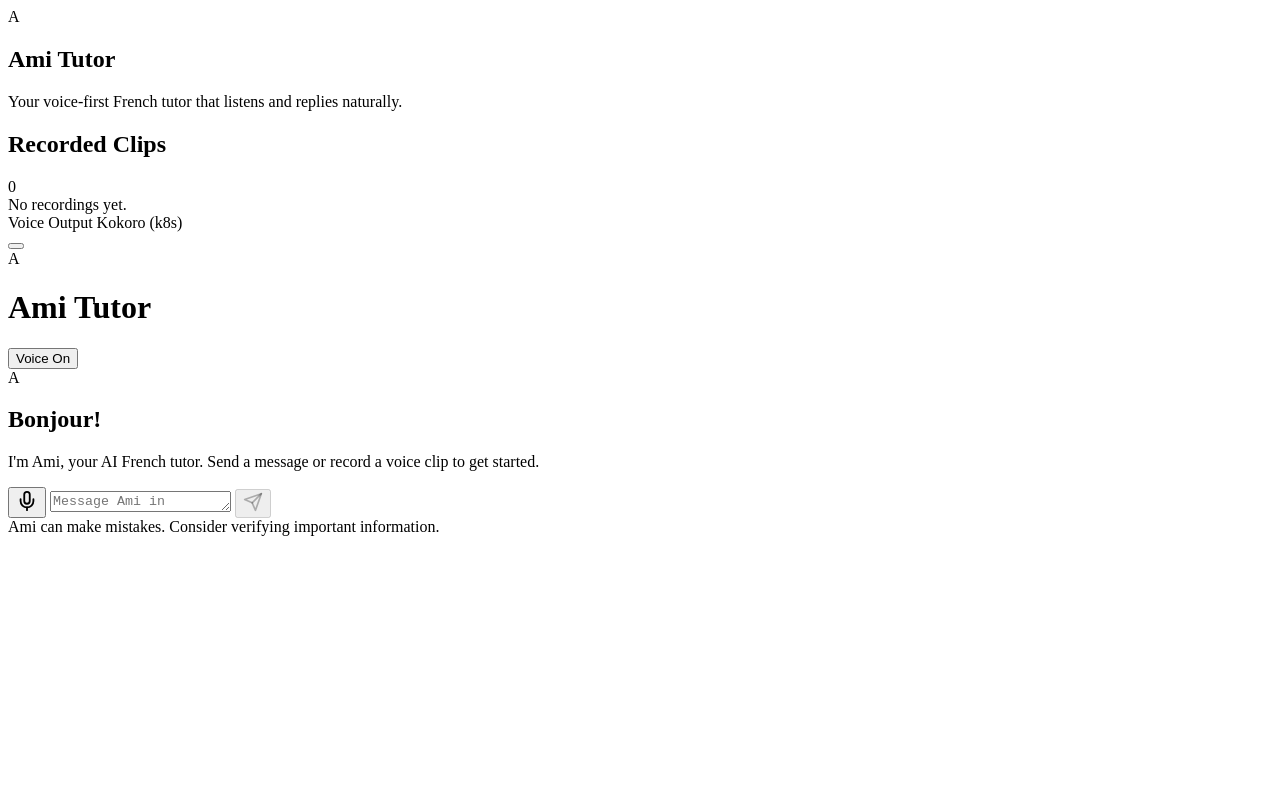
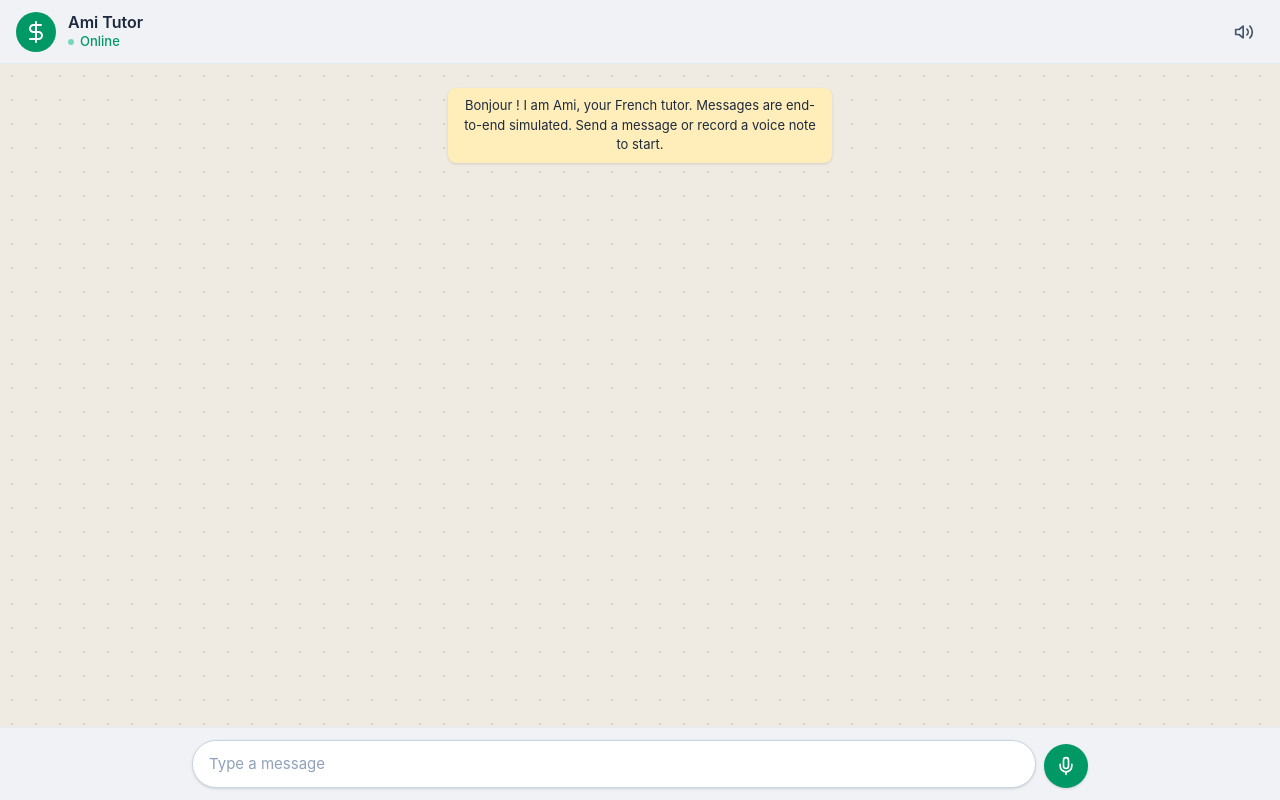
Before and after one commit to ether-paris/ami-frontend, a SvelteKit app: page / in a window 1280 px wide. Built offline with nearby package versions, Linux system fonts and the light colour scheme.

Commit message:
fix: Load global CSS and apply true WhatsApp-like design

```diff
--- /dev/null
+++ b/src/routes/+layout.svelte
@@ -0,0 +1,6 @@
+<script lang="ts">
+	import '../app.css';
+	let { children } = $props();
+</script>
+
+{@render children()}
--- a/src/routes/+page.svelte
+++ b/src/routes/+page.svelte
@@ -379,203 +379,178 @@
   />
 </svelte:head>
 
-<main class="flex h-screen w-full bg-slate-50 overflow-hidden font-sans text-slate-900">
-  <!-- Desktop Sidebar -->
-  <aside class="hidden md:flex w-80 flex-col bg-slate-950 text-slate-50 border-r border-slate-800 shadow-2xl z-20">
-    <div class="p-6 flex flex-col gap-2 border-b border-slate-800/80">
-      <div class="flex items-center gap-3">
-         <div class="w-10 h-10 rounded-xl bg-gradient-to-br from-indigo-500 to-purple-600 text-white flex items-center justify-center font-bold text-lg shadow-inner">A</div>
-         <h1 class="text-xl font-bold tracking-tight text-white">Ami Tutor</h1>
+<main class="flex flex-col h-screen w-full bg-[#efeae2] font-sans text-slate-900 overflow-hidden relative">
+  <!-- Top App Bar -->
+  <header class="h-16 bg-[#f0f2f5] px-4 flex items-center justify-between border-b border-slate-200/60 z-20 shrink-0">
+    <div class="flex items-center gap-3 cursor-default">
+      <div class="w-10 h-10 rounded-full bg-emerald-600 text-white flex items-center justify-center font-semibold text-lg overflow-hidden relative">
+        <!-- Abstract avatar for Ami -->
+        <svg width="24" height="24" viewBox="0 0 24 24" fill="none" stroke="currentColor" stroke-width="2" stroke-linecap="round" stroke-linejoin="round"><path d="M12 2v20M17 5H9.5a3.5 3.5 0 0 0 0 7h5a3.5 3.5 0 0 1 0 7H6"/></svg>
       </div>
-      <p class="text-slate-400 text-sm mt-3 leading-relaxed">Your voice-first French tutor that listens and replies naturally.</p>
-    </div>
-
-    <div class="flex-1 overflow-y-auto p-4 flex flex-col gap-6" bind:this={clipsEl}>
-      <!-- Voice Clips Section -->
-      <div>
-        <div class="flex items-center justify-between mb-3 px-2">
-          <h2 class="text-[11px] font-bold text-slate-500 uppercase tracking-widest">Recorded Clips</h2>
-          <span class="text-[10px] font-medium px-2 py-0.5 rounded-full bg-slate-800 text-slate-400">{voiceClips.length}</span>
-        </div>
-
-        <div class="flex flex-col gap-1">
-          {#if voiceClips.length === 0}
-            <div class="text-slate-500 text-sm px-2 py-4 italic text-center border border-dashed border-slate-800 rounded-xl mt-2">No recordings yet.</div>
-          {/if}
-          {#each voiceClips as clip}
-            <button
-              class="flex items-center gap-3 px-3 py-2.5 rounded-xl hover:bg-slate-800/50 transition-colors text-left group {activeClipId === clip.id ? 'bg-slate-800/80 ring-1 ring-slate-700' : ''}"
-              on:click={() => playClip(clip.id)}
-            >
-              <div class="w-8 h-8 rounded-full bg-slate-800 group-hover:bg-indigo-600 group-hover:text-white flex items-center justify-center flex-shrink-0 text-slate-400 transition-colors {activeClipId === clip.id ? 'bg-indigo-600 text-white' : ''}">
-                {#if activeClipId === clip.id}
-                  <!-- Pause icon -->
-                  <svg width="12" height="12" viewBox="0 0 24 24" fill="currentColor" stroke="currentColor" stroke-width="1" stroke-linecap="round" stroke-linejoin="round"><rect x="6" y="4" width="4" height="16"></rect><rect x="14" y="4" width="4" height="16"></rect></svg>
-                {:else}
-                  <!-- Play icon -->
-                  <svg width="12" height="12" viewBox="0 0 24 24" fill="currentColor" stroke="currentColor" stroke-width="1" stroke-linecap="round" stroke-linejoin="round"><polygon points="5 3 19 12 5 21 5 3"></polygon></svg>
-                {/if}
-              </div>
-              <div class="flex-1 min-w-0">
-                <div class="text-sm font-medium text-slate-200 truncate flex items-center gap-2">
-                  Clip {clip.id}
-                  <span class="text-[10px] text-slate-500 font-normal">{new Date(clip.createdAt).toLocaleTimeString([], { hour: '2-digit', minute: '2-digit' })}</span>
-                </div>
-                <div class="text-[13px] text-slate-400 truncate mt-0.5">
-                   {#if clip.status === 'transcribing'}
-                    <span class="text-indigo-400 animate-pulse">Transcribing...</span>
-                  {:else if clip.transcript}
-                    {clip.transcript}
-                  {:else}
-                    Tap to play
-                  {/if}
-                </div>
-              </div>
-            </button>
-          {/each}
-        </div>
+      <div class="flex flex-col">
+        <h1 class="text-[16px] font-semibold text-slate-800 leading-tight">Ami Tutor</h1>
+        <span class="text-[13px] text-emerald-600 font-medium flex items-center gap-1.5">
+          <span class="w-1.5 h-1.5 rounded-full bg-emerald-500 animate-pulse"></span>
+          {ttsReady ? 'Online' : 'Connecting...'}
+        </span>
       </div>
     </div>
 
-    <div class="p-4 border-t border-slate-800/80 bg-slate-900/30">
-      <div class="flex items-center justify-between p-3.5 rounded-xl bg-slate-900 border border-slate-800 shadow-inner">
-        <div class="flex flex-col gap-0.5">
-          <span class="text-sm font-medium text-slate-200">Voice Output</span>
-          <span class="text-[11px] text-slate-400 flex items-center gap-1.5">
-            <span class="w-1.5 h-1.5 rounded-full {ttsReady ? 'bg-emerald-500' : 'bg-amber-500'}"></span>
-            {ttsError ?? (ttsReady ? activeVoiceName : 'Preparing...')}
-          </span>
-        </div>
+    <!-- Right Controls -->
+    <div class="flex items-center gap-2">
+      <!-- Voice Toggle -->
       <button
-          class="w-11 h-6 rounded-full transition-colors relative shadow-inner focus:outline-none focus:ring-2 focus:ring-indigo-500 focus:ring-offset-2 focus:ring-offset-slate-900 {ttsEnabled ? 'bg-indigo-500' : 'bg-slate-700'}"
+        class="flex items-center justify-center w-10 h-10 rounded-full transition-colors {ttsEnabled ? 'text-slate-600 hover:bg-slate-200/70' : 'text-slate-400 bg-slate-200/50'}"
         on:click={() => { ttsEnabled = !ttsEnabled; if (!ttsEnabled) stopSpeech(); }}
-          aria-label="Toggle voice output"
+        title={ttsEnabled ? "Mute Voice" : "Enable Voice"}
       >
-          <span class="absolute top-1 left-1 bg-white w-4 h-4 rounded-full transition-transform shadow-sm {ttsEnabled ? 'translate-x-5' : 'translate-x-0'}"></span>
+        {#if ttsEnabled}
+          <svg width="20" height="20" viewBox="0 0 24 24" fill="none" stroke="currentColor" stroke-width="2" stroke-linecap="round" stroke-linejoin="round"><polygon points="11 5 6 9 2 9 2 15 6 15 11 19 11 5"></polygon><path d="M15.54 8.46a5 5 0 0 1 0 7.07"></path><path d="M19.07 4.93a10 10 0 0 1 0 14.14"></path></svg>
+        {:else}
+          <svg width="20" height="20" viewBox="0 0 24 24" fill="none" stroke="currentColor" stroke-width="2" stroke-linecap="round" stroke-linejoin="round"><polygon points="11 5 6 9 2 9 2 15 6 15 11 19 11 5"></polygon><line x1="23" y1="9" x2="17" y2="15"></line><line x1="17" y1="9" x2="23" y2="15"></line></svg>
+        {/if}
       </button>
     </div>
-    </div>
-  </aside>
+  </header>
 
   <!-- Main Chat Area -->
-  <main class="flex-1 flex flex-col bg-white relative shadow-[-10px_0_30px_-15px_rgba(0,0,0,0.1)] z-10">
-    <!-- Mobile Header -->
-    <header class="md:hidden flex items-center justify-between p-4 border-b border-slate-100 bg-white/80 backdrop-blur-md sticky top-0 z-10">
-      <div class="flex items-center gap-3">
-        <div class="w-9 h-9 rounded-lg bg-gradient-to-br from-indigo-500 to-purple-600 text-white flex items-center justify-center font-bold shadow-sm">A</div>
-        <h1 class="text-lg font-bold text-slate-900">Ami Tutor</h1>
+  <div class="flex-1 overflow-y-auto px-2 sm:px-4 md:px-10 py-6" bind:this={messagesEl} style="background-image: radial-gradient(#d5d0c8 1px, transparent 1px); background-size: 24px 24px;">
+    <div class="max-w-4xl mx-auto flex flex-col gap-3 pb-4">
+
+      <!-- Welcome Message -->
+      {#if messages.length === 0}
+        <div class="flex justify-center mb-6">
+          <div class="bg-[#ffeeba] text-slate-800 text-[13px] px-4 py-2 rounded-lg shadow-sm text-center max-w-sm">
+            Bonjour ! I am Ami, your French tutor. Messages are end-to-end simulated.
+            Send a message or record a voice note to start.
           </div>
-      <button
-         class="text-xs font-semibold px-3.5 py-1.5 rounded-full transition-colors {ttsEnabled ? 'bg-indigo-100 text-indigo-700' : 'bg-slate-100 text-slate-600'}"
-         on:click={() => { ttsEnabled = !ttsEnabled; if (!ttsEnabled) stopSpeech(); }}
-      >
-        {ttsEnabled ? 'Voice On' : 'Voice Off'}
-      </button>
-    </header>
-
-    <!-- Messages -->
-    <div class="flex-1 overflow-y-auto" bind:this={messagesEl}>
-      <div class="max-w-3xl mx-auto w-full p-4 sm:p-6 md:p-8 flex flex-col gap-8 pb-40">
-        {#if messages.length === 0}
-          <div class="flex flex-col items-center justify-center text-center mt-12 md:mt-24 space-y-5 animate-in fade-in slide-in-from-bottom-4 duration-700">
-            <div class="w-20 h-20 rounded-3xl bg-gradient-to-br from-indigo-500 to-purple-600 text-white flex items-center justify-center font-bold text-4xl shadow-xl shadow-indigo-500/20 ring-4 ring-indigo-50">A</div>
-            <h2 class="text-3xl font-bold text-slate-900 tracking-tight">Bonjour!</h2>
-            <p class="text-slate-500 max-w-sm text-[15px] leading-relaxed">I'm Ami, your AI French tutor. Send a message or record a voice clip to get started.</p>
         </div>
       {/if}
 
+      <!-- Messages Loop -->
       {#each messages as msg (msg.id)}
-          <div class="flex gap-4 group {msg.role === 'user' ? 'flex-row-reverse' : ''}">
-            <div class="w-8 h-8 rounded-full flex items-center justify-center flex-shrink-0 mt-auto mb-1 shadow-sm {msg.role === 'user' ? 'bg-slate-100 text-slate-500' : 'bg-gradient-to-br from-indigo-500 to-purple-600 text-white'}">
+        <div class="flex {msg.role === 'user' ? 'justify-end' : 'justify-start'} w-full">
+          <div class="flex flex-col gap-1 max-w-[85%] md:max-w-[70%]">
+
+            <!-- Message Bubble -->
+            <div class="relative px-3 py-2 sm:px-4 sm:py-2.5 text-[15px] shadow-[0_1px_1px_rgba(0,0,0,0.1)]
+              {msg.role === 'user'
+                ? 'bg-[#d9fdd3] text-slate-900 rounded-lg rounded-tr-none'
+                : 'bg-white text-slate-900 rounded-lg rounded-tl-none'
+              }"
+            >
+              <!-- Tail Triangles -->
               {#if msg.role === 'user'}
-                <svg width="14" height="14" viewBox="0 0 24 24" fill="none" stroke="currentColor" stroke-width="2" stroke-linecap="round" stroke-linejoin="round"><path d="M19 21v-2a4 4 0 0 0-4-4H9a4 4 0 0 0-4 4v2"></path><circle cx="12" cy="7" r="4"></circle></svg>
+                <svg class="absolute top-0 -right-2 text-[#d9fdd3]" width="8" height="13" viewBox="0 0 8 13" fill="currentColor">
+                  <path d="M0 0h8L0 13V0z"/>
+                </svg>
               {:else}
-                <span class="font-bold text-sm">A</span>
+                <svg class="absolute top-0 -left-2 text-white" width="8" height="13" viewBox="0 0 8 13" fill="currentColor">
+                  <path d="M8 0H0l8 13V0z"/>
+                </svg>
               {/if}
-            </div>
 
-            <div class="flex flex-col gap-2 max-w-[85%] md:max-w-[75%] {msg.role === 'user' ? 'items-end' : 'items-start'}">
-              <div class="px-5 py-3.5 text-[15px] shadow-sm {msg.role === 'user' ? 'bg-slate-900 text-white rounded-3xl rounded-br-sm' : 'bg-white border border-slate-200 text-slate-800 rounded-3xl rounded-bl-sm'}">
-                <p class="whitespace-pre-wrap leading-relaxed">{msg.text}</p>
-              </div>
+              <p class="whitespace-pre-wrap leading-snug">{msg.text}</p>
 
+              <!-- Voice Button for Assistant -->
               {#if msg.role === 'assistant' && msg.text.trim()}
-                <div class="flex items-center gap-2 ml-2 opacity-0 group-hover:opacity-100 transition-opacity">
+                <div class="mt-1 -mb-1 flex justify-end">
                   <button
-                    class="text-xs font-medium flex items-center gap-1.5 text-slate-400 hover:text-indigo-600 transition-colors disabled:opacity-50"
+                    class="text-[11px] font-medium flex items-center gap-1 transition-colors disabled:opacity-50
+                      {msg.audioStatus === 'generating' ? 'text-emerald-600' : 'text-slate-400 hover:text-emerald-600'}"
                     disabled={!ttsEnabled || msg.audioStatus === 'generating'}
                     on:click={() => void speakMessage(msg.id, msg.text)}
                   >
                     {#if msg.audioStatus === 'generating'}
-                      <svg class="animate-spin" width="12" height="12" viewBox="0 0 24 24" fill="none" stroke="currentColor" stroke-width="2"><path d="M21 12a9 9 0 1 1-6.219-8.56"></path></svg>
-                      Generating...
+                      <svg class="animate-spin" width="10" height="10" viewBox="0 0 24 24" fill="none" stroke="currentColor" stroke-width="2"><path d="M21 12a9 9 0 1 1-6.219-8.56"></path></svg>
+                      Loading voice
                     {:else if msg.audioStatus === 'blocked'}
-                      <svg width="12" height="12" viewBox="0 0 24 24" fill="currentColor" stroke="currentColor" stroke-width="1" stroke-linecap="round" stroke-linejoin="round"><polygon points="5 3 19 12 5 21 5 3"></polygon></svg>
-                      Tap to play
+                      <svg width="10" height="10" viewBox="0 0 24 24" fill="currentColor" stroke="currentColor" stroke-width="1"><polygon points="5 3 19 12 5 21 5 3"></polygon></svg>
+                      Play
                     {:else}
-                      <svg width="12" height="12" viewBox="0 0 24 24" fill="none" stroke="currentColor" stroke-width="2" stroke-linecap="round" stroke-linejoin="round"><path d="M3 18v-6a9 9 0 0 1 18 0v6"></path><path d="M21 19a2 2 0 0 1-2 2h-1a2 2 0 0 1-2-2v-3a2 2 0 0 1 2-2h3zM3 19a2 2 0 0 0 2 2h1a2 2 0 0 0 2-2v-3a2 2 0 0 0-2-2H3z"></path></svg>
-                      Read aloud
+                      <svg width="10" height="10" viewBox="0 0 24 24" fill="none" stroke="currentColor" stroke-width="2" stroke-linecap="round" stroke-linejoin="round"><polygon points="11 5 6 9 2 9 2 15 6 15 11 19 11 5"></polygon><path d="M15.54 8.46a5 5 0 0 1 0 7.07"></path></svg>
+                      Listen
                     {/if}
                   </button>
                 </div>
               {/if}
+            </div>
 
+            <!-- Teaching Note (Separate Card) -->
             {#if msg.lesson}
-                <div class="mt-1 p-5 rounded-2xl bg-indigo-50/80 border border-indigo-100/80 text-indigo-950 w-full shadow-sm">
-                  <div class="flex items-center gap-2 mb-3">
-                    <div class="p-1.5 rounded-md bg-indigo-100 text-indigo-600">
-                      <svg width="14" height="14" viewBox="0 0 24 24" fill="none" stroke="currentColor" stroke-width="2.5" stroke-linecap="round" stroke-linejoin="round"><path d="M2 3h6a4 4 0 0 1 4 4v14a3 3 0 0 0-3-3H2z"></path><path d="M22 3h-6a4 4 0 0 0-4 4v14a3 3 0 0 1 3-3h7z"></path></svg>
+              <div class="mt-1 bg-[#f0f2f5] border border-slate-200/60 rounded-lg p-3 shadow-sm text-slate-700 self-start w-full">
+                <div class="flex items-center gap-1.5 mb-1.5">
+                  <svg class="text-emerald-600" width="14" height="14" viewBox="0 0 24 24" fill="none" stroke="currentColor" stroke-width="2" stroke-linecap="round" stroke-linejoin="round"><circle cx="12" cy="12" r="10"></circle><line x1="12" y1="16" x2="12" y2="12"></line><line x1="12" y1="8" x2="12.01" y2="8"></line></svg>
+                  <span class="text-[12px] font-bold uppercase tracking-wider text-slate-500">Petite leçon</span>
                 </div>
-                    <span class="text-xs font-bold tracking-widest uppercase text-indigo-800">Petite leçon</span>
-                  </div>
-                  <p class="whitespace-pre-wrap text-[14px] leading-relaxed text-indigo-900/90 font-medium">{msg.lesson}</p>
+                <p class="whitespace-pre-wrap text-[13.5px] leading-relaxed">{msg.lesson}</p>
               </div>
             {/if}
+
           </div>
         </div>
       {/each}
 
+      <!-- Thinking Indicator -->
       {#if isThinking}
-          <div class="flex gap-4">
-            <div class="w-8 h-8 rounded-full bg-gradient-to-br from-indigo-500 to-purple-600 text-white flex items-center justify-center flex-shrink-0 mt-auto mb-1 shadow-sm">
-              <span class="font-bold text-sm">A</span>
-            </div>
-            <div class="px-5 py-4 bg-white border border-slate-200 rounded-3xl rounded-bl-sm flex items-center gap-1.5 shadow-sm h-[52px]">
-              <span class="w-1.5 h-1.5 rounded-full bg-indigo-400 animate-bounce"></span>
-              <span class="w-1.5 h-1.5 rounded-full bg-indigo-400 animate-bounce" style="animation-delay: 0.15s"></span>
-              <span class="w-1.5 h-1.5 rounded-full bg-indigo-400 animate-bounce" style="animation-delay: 0.3s"></span>
+        <div class="flex justify-start w-full mt-1">
+          <div class="relative px-4 py-3 bg-white text-slate-900 rounded-lg rounded-tl-none shadow-sm flex items-center gap-1">
+            <svg class="absolute top-0 -left-2 text-white" width="8" height="13" viewBox="0 0 8 13" fill="currentColor">
+              <path d="M8 0H0l8 13V0z"/>
+            </svg>
+            <span class="w-1.5 h-1.5 rounded-full bg-slate-400 animate-bounce"></span>
+            <span class="w-1.5 h-1.5 rounded-full bg-slate-400 animate-bounce" style="animation-delay: 0.15s"></span>
+            <span class="w-1.5 h-1.5 rounded-full bg-slate-400 animate-bounce" style="animation-delay: 0.3s"></span>
           </div>
         </div>
       {/if}
     </div>
   </div>
 
-    <!-- Input Area -->
-    <div class="absolute bottom-0 left-0 right-0 bg-gradient-to-t from-white via-white to-white/0 pt-10 pb-6 px-4 sm:px-6 md:px-8">
-      <div class="max-w-3xl mx-auto">
+  <!-- Clips/History Drawer (Sliding up above input when there are clips) -->
+  {#if voiceClips.length > 0}
+    <div class="bg-[#f0f2f5] border-t border-slate-200/80 px-4 py-2 shrink-0 flex items-center gap-3 overflow-x-auto" bind:this={clipsEl}>
+      <span class="text-xs font-semibold text-slate-500 uppercase tracking-widest shrink-0">Clips</span>
+      {#each voiceClips as clip}
+        <button
+          class="flex items-center gap-2 px-3 py-1.5 bg-white border border-slate-200 rounded-full shadow-sm shrink-0 hover:bg-slate-50 transition-colors {activeClipId === clip.id ? 'ring-2 ring-emerald-500/50' : ''}"
+          on:click={() => playClip(clip.id)}
+        >
+          <div class="w-5 h-5 rounded-full bg-slate-100 flex items-center justify-center text-emerald-600">
+            {#if activeClipId === clip.id}
+               <svg width="10" height="10" viewBox="0 0 24 24" fill="currentColor" stroke="currentColor" stroke-width="1"><rect x="6" y="4" width="4" height="16"></rect><rect x="14" y="4" width="4" height="16"></rect></svg>
+            {:else}
+               <svg width="10" height="10" viewBox="0 0 24 24" fill="currentColor" stroke="currentColor" stroke-width="1"><polygon points="5 3 19 12 5 21 5 3"></polygon></svg>
+            {/if}
+          </div>
+          <span class="text-[12px] font-medium text-slate-600 max-w-[100px] truncate">
+            {#if clip.status === 'transcribing'}
+              Translating...
+            {:else if clip.transcript}
+              {clip.transcript}
+            {:else}
+              Audio
+            {/if}
+          </span>
+        </button>
+      {/each}
+    </div>
+  {/if}
+
+  <!-- Bottom Input Bar -->
+  <footer class="bg-[#f0f2f5] px-2 sm:px-4 py-3 border-t border-slate-200/60 shrink-0">
+    <div class="max-w-4xl mx-auto">
       <form
-          class="relative flex items-end gap-2 bg-white border border-slate-300 rounded-3xl p-2 shadow-[0_8px_30px_rgb(0,0,0,0.04)] focus-within:ring-2 focus-within:ring-indigo-500/20 focus-within:border-indigo-500 transition-all"
+        class="flex items-end gap-2 relative"
         on:submit|preventDefault={sendText}
       >
-          <button
-            type="button"
-            class="p-3 text-slate-400 hover:text-indigo-600 hover:bg-indigo-50 rounded-2xl transition-colors mb-0.5 {isRecording ? 'text-red-500 bg-red-50 hover:bg-red-100 hover:text-red-600 animate-pulse' : ''}"
-            on:click={isRecording ? stopRecording : startRecording}
-            disabled={isThinking}
-            title={isRecording ? "Stop recording" : "Record voice"}
-          >
-            {#if isRecording}
-              <svg width="22" height="22" viewBox="0 0 24 24" fill="currentColor" stroke="currentColor" stroke-width="1" stroke-linecap="round" stroke-linejoin="round"><rect x="6" y="4" width="4" height="16"></rect><rect x="14" y="4" width="4" height="16"></rect></svg>
-            {:else}
-              <svg width="22" height="22" viewBox="0 0 24 24" fill="none" stroke="currentColor" stroke-width="2" stroke-linecap="round" stroke-linejoin="round"><path d="M12 2a3 3 0 0 0-3 3v7a3 3 0 0 0 6 0V5a3 3 0 0 0-3-3z"></path><path d="M19 10v2a7 7 0 0 1-14 0v-2"></path><line x1="12" y1="19" x2="12" y2="22"></line></svg>
-            {/if}
-          </button>
-
+        <!-- Text Input -->
+        <div class="flex-1 bg-white rounded-2xl sm:rounded-full border border-slate-300 shadow-sm flex items-end relative overflow-hidden transition-all focus-within:ring-2 focus-within:ring-emerald-500/20 focus-within:border-emerald-500">
           <textarea
-            class="flex-1 max-h-32 min-h-[48px] py-3.5 px-2 bg-transparent border-none resize-none focus:outline-none focus:ring-0 text-[15px] placeholder:text-slate-400 disabled:opacity-50 font-medium"
+            class="w-full max-h-32 min-h-[44px] py-3 pl-4 pr-12 bg-transparent border-none resize-none focus:outline-none focus:ring-0 text-[15px] placeholder:text-slate-400 disabled:opacity-50"
             bind:value={inputText}
-            placeholder="Message Ami in French..."
-            disabled={isThinking}
+            placeholder="Type a message"
+            disabled={isThinking || isRecording}
             rows="1"
             on:keydown={(e) => {
               if (e.key === 'Enter' && !e.shiftKey) {
@@ -585,18 +560,37 @@
             }}
           ></textarea>
 
+          <!-- Submit Button (Inside input on right) -->
+          {#if inputText.trim()}
             <button
               type="submit"
-            class="p-3 m-0.5 rounded-2xl bg-indigo-600 text-white hover:bg-indigo-700 disabled:opacity-50 disabled:bg-slate-100 disabled:text-slate-400 transition-colors mb-0.5 shadow-sm"
-            disabled={isRecording || isThinking || !inputText.trim()}
+              class="absolute right-1 bottom-1 p-2 rounded-full text-emerald-600 hover:bg-emerald-50 transition-colors disabled:opacity-50"
+              disabled={isThinking}
             >
-            <svg width="20" height="20" viewBox="0 0 24 24" fill="none" stroke="currentColor" stroke-width="2" stroke-linecap="round" stroke-linejoin="round"><line x1="22" y1="2" x2="11" y2="13"></line><polygon points="22 2 15 22 11 13 2 9 22 2"></polygon></svg>
+              <svg width="20" height="20" viewBox="0 0 24 24" fill="currentColor"><path d="M2 21l21-9L2 3v7l15 2-15 2v7z"/></svg>
             </button>
+          {/if}
+        </div>
+
+        <!-- Voice Record Button -->
+        {#if !inputText.trim()}
+          <button
+            type="button"
+            class="flex-shrink-0 w-[44px] h-[44px] rounded-full flex items-center justify-center transition-all shadow-sm
+              {isRecording
+                ? 'bg-red-500 text-white animate-pulse'
+                : 'bg-emerald-600 text-white hover:bg-emerald-700'}"
+            on:click={isRecording ? stopRecording : startRecording}
+            disabled={isThinking}
+          >
+            {#if isRecording}
+              <svg width="20" height="20" viewBox="0 0 24 24" fill="currentColor"><rect x="6" y="6" width="12" height="12" rx="2"/></svg>
+            {:else}
+              <svg width="20" height="20" viewBox="0 0 24 24" fill="none" stroke="currentColor" stroke-width="2" stroke-linecap="round" stroke-linejoin="round"><path d="M12 2a3 3 0 0 0-3 3v7a3 3 0 0 0 6 0V5a3 3 0 0 0-3-3z"></path><path d="M19 10v2a7 7 0 0 1-14 0v-2"></path><line x1="12" y1="19" x2="12" y2="22"></line></svg>
+            {/if}
+          </button>
+        {/if}
       </form>
-        <div class="text-center mt-3">
-          <span class="text-[11px] font-medium text-slate-400">Ami can make mistakes. Consider verifying important information.</span>
     </div>
-      </div>
-    </div>
+  </footer>
 </main>
-</main>
```
Lines whose indentation alone changed are shown as unchanged.
